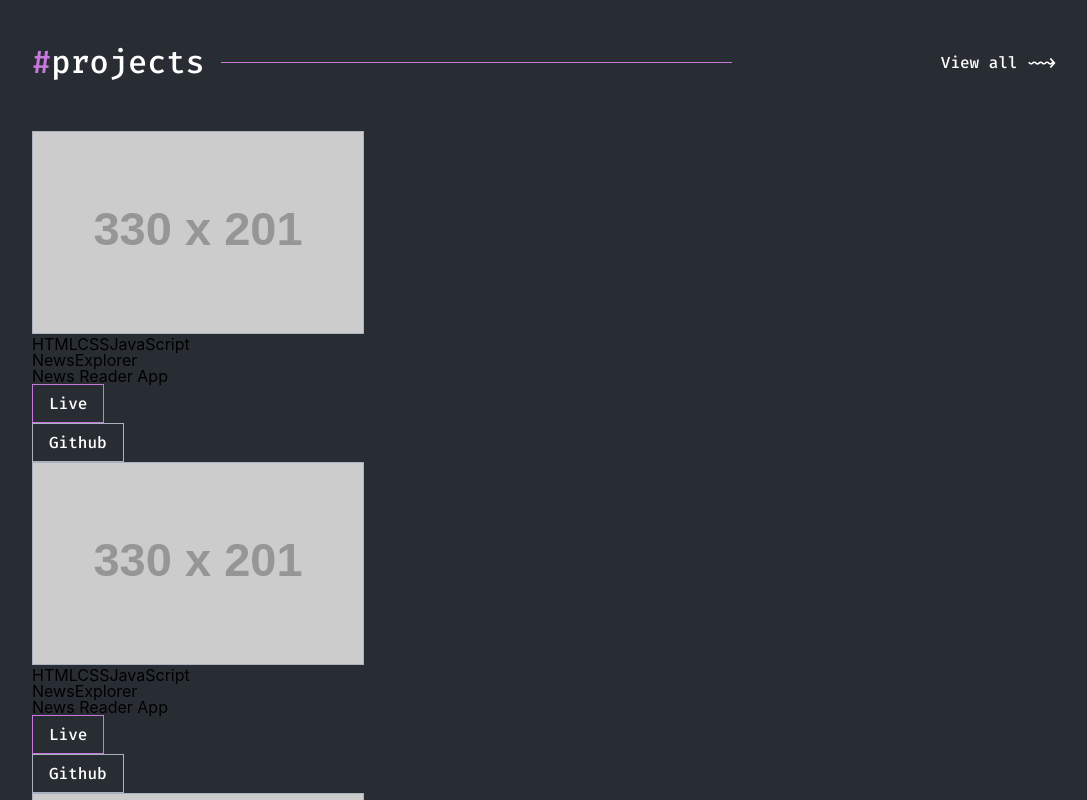
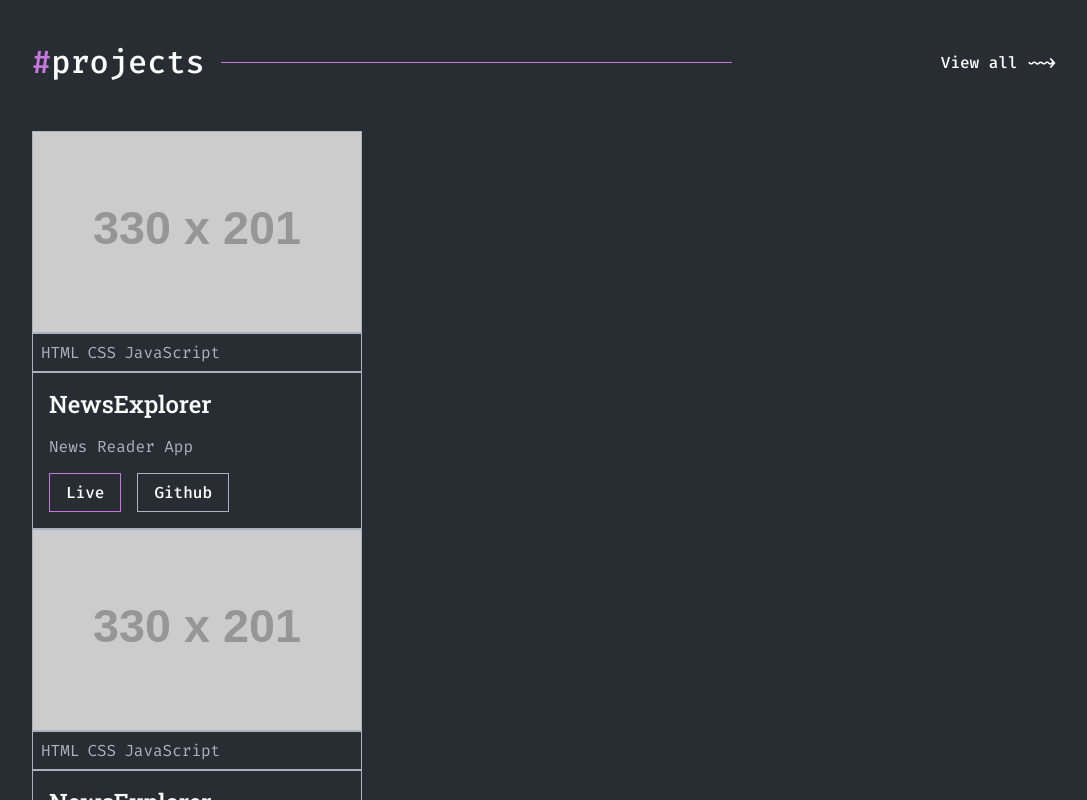
Before and after one commit to aegisnull/luistellez, a React (Create React App) app: page / in a window 1280 px wide. Shown: the part 840-1640 px from the top of the page, without its empty margins (96-1183 px from the left). Built offline with nearby package versions, Linux system fonts and the light colour scheme.

Commit message:
style: add styling to Card component

```diff
--- a/src/components/Card/Card.js
+++ b/src/components/Card/Card.js
@@ -12,11 +12,13 @@ function Card() {
       <div className='card__content'>
         <h3 className='card__title'>NewsExplorer</h3>
         <p className='card__description'>News Reader App</p>
-        <div className='button_accent'>
-          <div className='button__text'>Live</div>
-        </div>
-        <div className='button'>
-          <div className='button__text'>Github</div>
+        <div className='card__buttons'>
+          <div className='button_accent'>
+            <div className='button__text'>Live</div>
+          </div>
+          <div className='button'>
+            <div className='button__text'>Github</div>
+          </div>
         </div>
       </div>
     </article>
--- a/src/components/Card/Card.scss
+++ b/src/components/Card/Card.scss
@@ -1,5 +1,53 @@
 .card {
+  width: 330px;
+  display: flex;
+  flex-direction: column;
+
   &__image {
     border: 1px solid var(--gray-color);
   }
+
+  &__tags {
+    border: 1px solid var(--gray-color);
+    display: flex;
+    gap: 8px;
+    padding: 8px;
+  }
+
+  &__tag {
+    font-family: 'Fira Code', monospace;
+    font-weight: 400;
+    font-size: 16px;
+    line-height: 21px;
+    color: var(--gray-color);
+  }
+
+  &__content {
+    border: 1px solid var(--gray-color);
+    display: flex;
+    flex-direction: column;
+    gap: 16px;
+    padding: 16px;
+  }
+
+  &__title {
+    font-family: 'Roboto-Slab', serif;
+    font-weight: 500;
+    font-size: 24px;
+    line-height: 31.65px;
+    color: var(--white-color);
+  }
+
+  &__description {
+    font-family: 'Fira Code', monospace;
+    font-weight: 400;
+    font-size: 16px;
+    line-height: 21px;
+    color: var(--gray-color);
+  }
+
+  &__buttons {
+    display: flex;
+    gap: 16px;
+  }
 }
```
